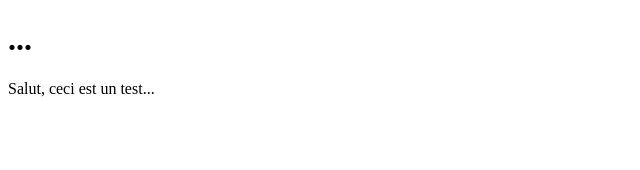
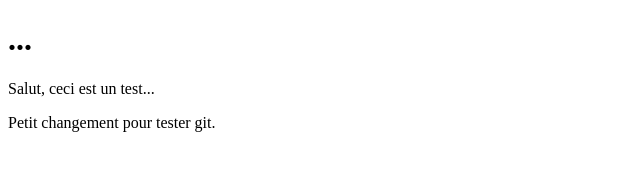
Before and after one commit to EmmanuelNativel/my-ts-template, a website with bundled scripts: page src/www/index.html in a window 1280 px wide. Shown: the whole page, without its empty margins (0-640 px from the left). Built offline with nearby package versions, Linux system fonts and the light colour scheme.

Commit message:
[FIX] ceci est un test

```diff
--- a/src/www/index.html
+++ b/src/www/index.html
@@ -11,5 +11,6 @@
 <body>
     <h1 id="test">...</h1>
     <p>Salut, ceci est un test...</p>
+    <div>Petit changement pour tester git.</div>
 </body>
 </html>
```
